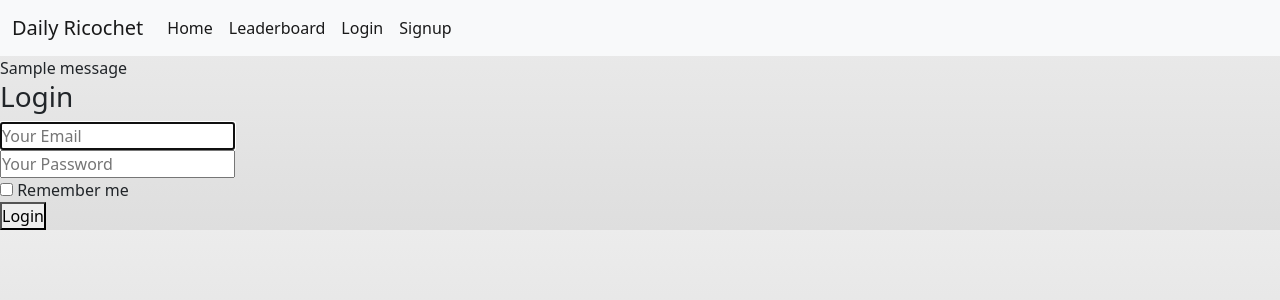
After one commit to davidcaball/daily-ricochet, a Python web app: template templates/login.html in a window 1280 px wide. The commit adds this page. Shown: the top 300 px of the page. Run offline with Jinja, Linux system fonts and the light colour scheme; the template is opened without the code that fills it, so the values that code supplies are empty; one stand-in notice (Sample message) is shown.

Commit message:
updated templates to have a base

```diff
--- /dev/null
+++ b/templates/base.html
@@ -0,0 +1,68 @@
+<!DOCTYPE html>
+<html>
+<head>
+	<!-- <link rel="stylesheet" href="main.css"> -->
+	<!-- <link rel="stylesheet" href="buttons.css"> -->
+    <meta charset="utf-8" />
+    <title>Daily Ricochet</title>
+     <meta name="viewport" content="width=device-width, initial-scale=1">
+
+    <link href="https://cdn.jsdelivr.net/npm/bootstrap@5.1.3/dist/css/bootstrap.min.css" rel="stylesheet" integrity="sha384-1BmE4kWBq78iYhFldvKuhfTAU6auU8tT94WrHftjDbrCEXSU1oBoqyl2QvZ6jIW3" crossorigin="anonymous">
+    <style>
+    	body{
+    		background: rgb(222,222,222);
+			background: linear-gradient(0deg, rgba(222,222,222,1) 0%, rgba(236,236,236,1) 100%);
+    	}
+    	* { padding: 0; margin: 0; }
+
+    </style>
+
+
+</head>
+
+<body>
+
+
+	<nav class="navbar navbar-expand-lg navbar-light bg-light">
+	  <div class="container-fluid">
+	    <a class="navbar-brand" href="#">Daily Ricochet</a>
+	    <button class="navbar-toggler" type="button" data-bs-toggle="collapse" data-bs-target="#navbarSupportedContent" aria-controls="navbarSupportedContent" aria-expanded="false" aria-label="Toggle navigation">
+	      <span class="navbar-toggler-icon"></span>
+	    </button>
+	    <div class="collapse navbar-collapse" id="navbarSupportedContent">
+	      <ul class="navbar-nav me-auto mb-2 mb-lg-0">
+	        <li class="nav-item">
+	          <a class="nav-link active" aria-current="page" href="{{ url_for('main.home') }}">Home</a>
+	        </li>
+	        <li class="nav-item">
+	          <a class="nav-link active" aria-current="page" href="#">Leaderboard</a>
+	        </li>
+
+	       	 {% if not current_user.is_authenticated %}
+	       	 	<li class="nav-item">
+	          		<a class="nav-link active" aria-current="page" href="{{url_for('auth.login')}}">Login</a>
+	        	</li>
+	        	<li class="nav-item">
+	          		<a class="nav-link active" aria-current="page" href="{{url_for('auth.signup')}}">Signup</a>
+	        	</li>
+	        {% endif %}
+	       	{% if current_user.is_authenticated %}
+	      	 	<li class="nav-item">
+	      	 		<a class="nav-link active" aria-current="page" href="{{url_for('main.home')}}">{{current_user.username}}</a>
+	      	 	</li>
+	      	{% endif %}
+	      </ul>
+
+	    </div>
+	  </div>
+	</nav>
+
+
+	{% block content %}
+	{% endblock %}
+
+<script src="https://cdn.jsdelivr.net/npm/bootstrap@5.1.3/dist/js/bootstrap.bundle.min.js" integrity="sha384-ka7Sk0Gln4gmtz2MlQnikT1wXgYsOg+OMhuP+IlRH9sENBO0LRn5q+8nbTov4+1p" crossorigin="anonymous"></script>
+<script src="{{url_for('static', filename='app.js')}}"></script>
+
+</body>
+</html>
--- /dev/null
+++ b/templates/login.html
@@ -0,0 +1,40 @@
+{% extends "base.html" %}
+
+{% block content %}
+
+
+{% with messages = get_flashed_messages() %}
+{% if messages %}
+    <div class="notification is-danger">
+        {{ messages[0] }}
+    </div>
+{% endif %}
+{% endwith %}
+
+
+<div class="column is-4 is-offset-4">
+    <h3 class="title">Login</h3>
+    <div class="box">
+        <form method="POST" action="/login">
+            <div class="field">
+                <div class="control">
+                    <input class="input is-large" type="email" name="email" placeholder="Your Email" autofocus="">
+                </div>
+            </div>
+
+            <div class="field">
+                <div class="control">
+                    <input class="input is-large" type="password" name="password" placeholder="Your Password">
+                </div>
+            </div>
+            <div class="field">
+                <label class="checkbox">
+                    <input type="checkbox" name="remember">
+                    Remember me
+                </label>
+            </div>
+            <button class="button is-block is-info is-large is-fullwidth">Login</button>
+        </form>
+    </div>
+</div>
+{% endblock %}
```
Also changed, not shown: templates/index.html (+5 -56 lines), templates/signup.html (added, +30 -0 lines), templates/table.html (added, +27 -0 lines).
